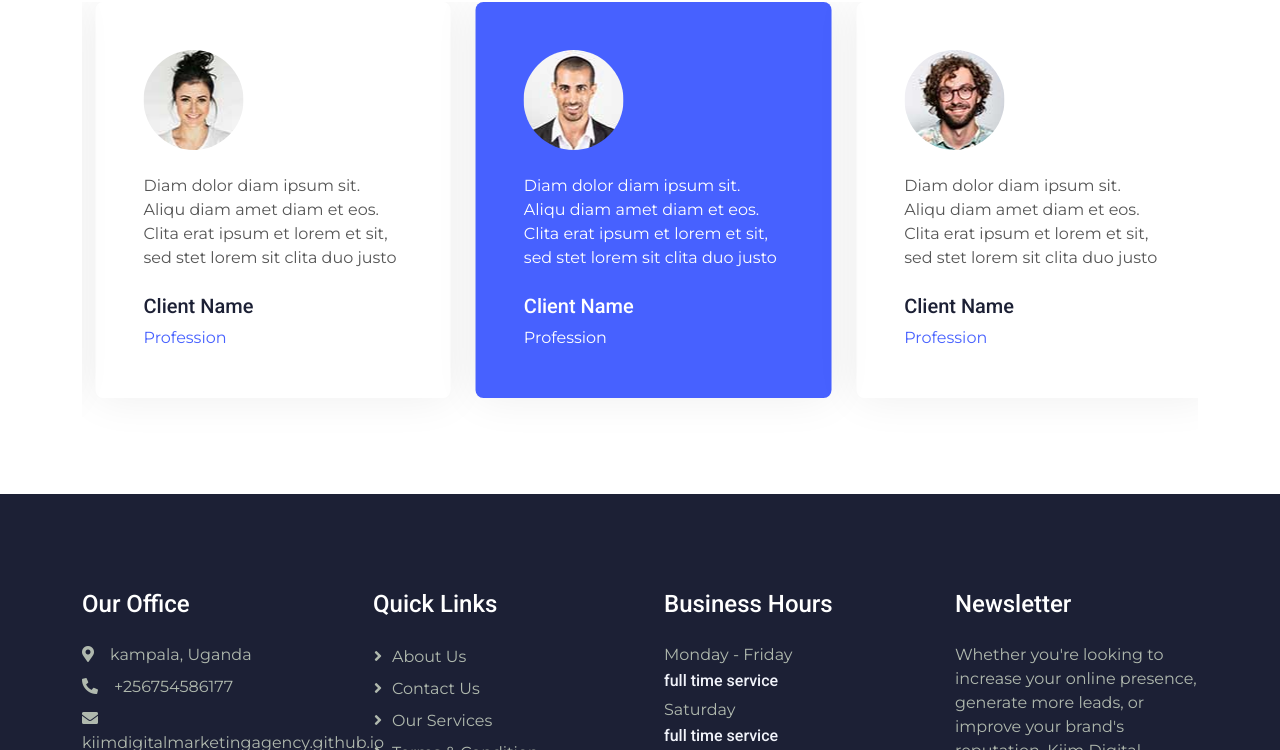
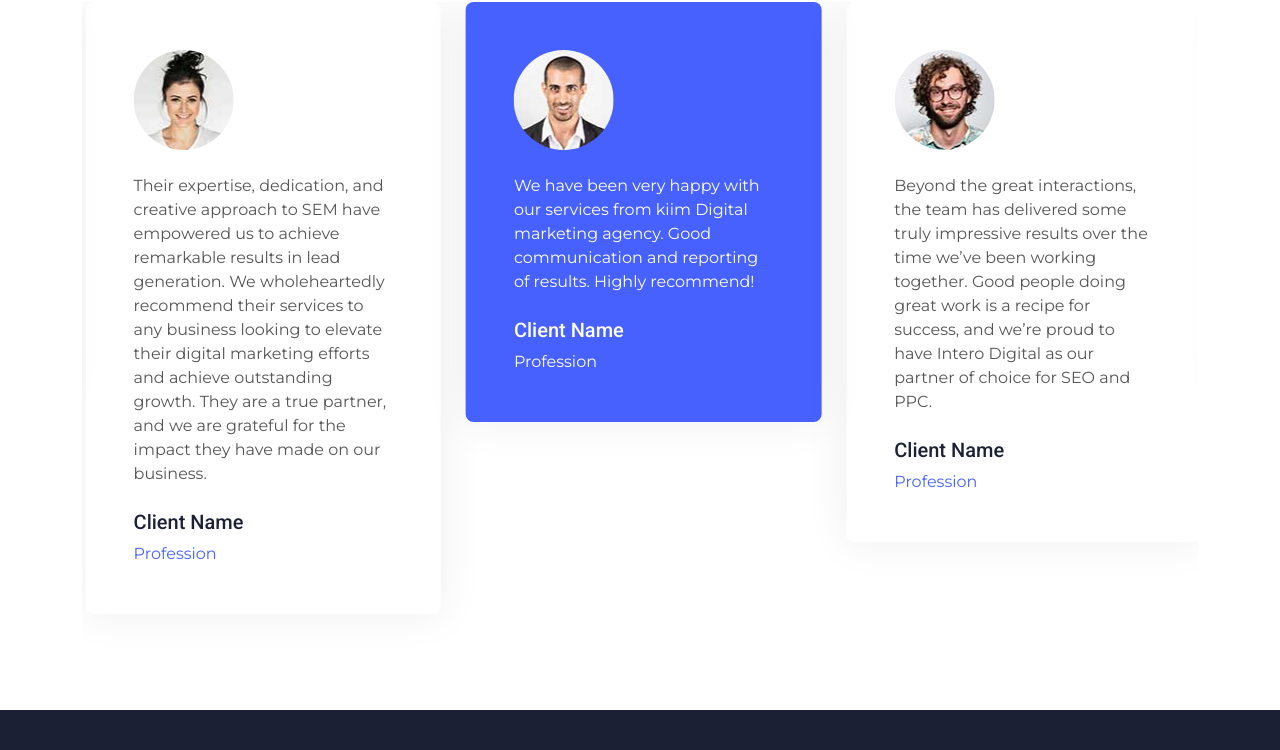
Before and after one commit to kiimdigitalmarketingagency/kiimdigitalmarketingagency.github.io, a plain HTML site: page testimonial.html in a window 1280 px wide. Shown: the part 819-1569 px from the top of the page. Drawn offline with nearby package versions, Linux system fonts and the light colour scheme.

Commit message:
Update testimonial.html

```diff
--- a/testimonial.html
+++ b/testimonial.html
@@ -127,19 +127,21 @@
             <div class="owl-carousel testimonial-carousel wow fadeInUp" data-wow-delay="0.1s">
                 <div class="testimonial-item rounded p-4 p-lg-5 mb-5">
                     <img class="mb-4" src="img/testimonial-1.jpg" alt="">
-                    <p class="mb-4">Diam dolor diam ipsum sit. Aliqu diam amet diam et eos. Clita erat ipsum et lorem et sit, sed stet lorem sit clita duo justo</p>
+                    <p class="mb-4">Their expertise, dedication, and creative approach to SEM have empowered us to achieve remarkable results in lead generation. We wholeheartedly recommend their services to any business looking to elevate their digital marketing efforts and achieve outstanding growth. They are a true partner, and we are grateful for the impact they have made on our business.
+
+</p>
                     <h5>Client Name</h5>
                     <span class="text-primary">Profession</span>
                 </div>
                 <div class="testimonial-item rounded p-4 p-lg-5 mb-5">
                     <img class="mb-4" src="img/testimonial-2.jpg" alt="">
-                    <p class="mb-4">Diam dolor diam ipsum sit. Aliqu diam amet diam et eos. Clita erat ipsum et lorem et sit, sed stet lorem sit clita duo justo</p>
+                    <p class="mb-4">We have been very happy with our services from kiim Digital marketing agency. Good communication and reporting of results. Highly recommend!</p>
                     <h5>Client Name</h5>
                     <span class="text-primary">Profession</span>
                 </div>
                 <div class="testimonial-item rounded p-4 p-lg-5 mb-5">
                     <img class="mb-4" src="img/testimonial-3.jpg" alt="">
-                    <p class="mb-4">Diam dolor diam ipsum sit. Aliqu diam amet diam et eos. Clita erat ipsum et lorem et sit, sed stet lorem sit clita duo justo</p>
+                    <p class="mb-4">Beyond the great interactions, the team has delivered some truly impressive results over the time we’ve been working together. Good people doing great work is a recipe for success, and we’re proud to have Intero Digital as our partner of choice for SEO and PPC.</p>
                     <h5>Client Name</h5>
                     <span class="text-primary">Profession</span>
                 </div>
```
